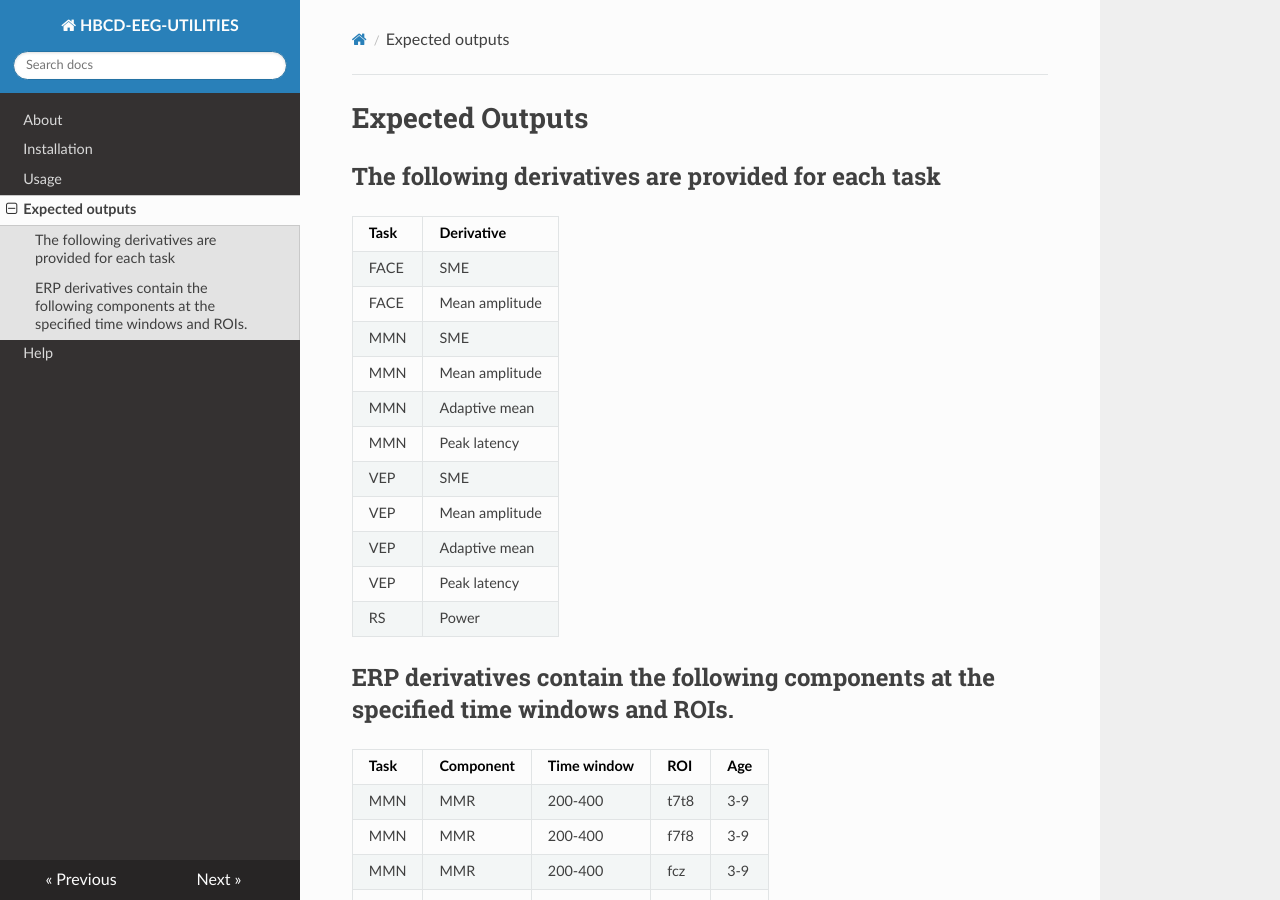
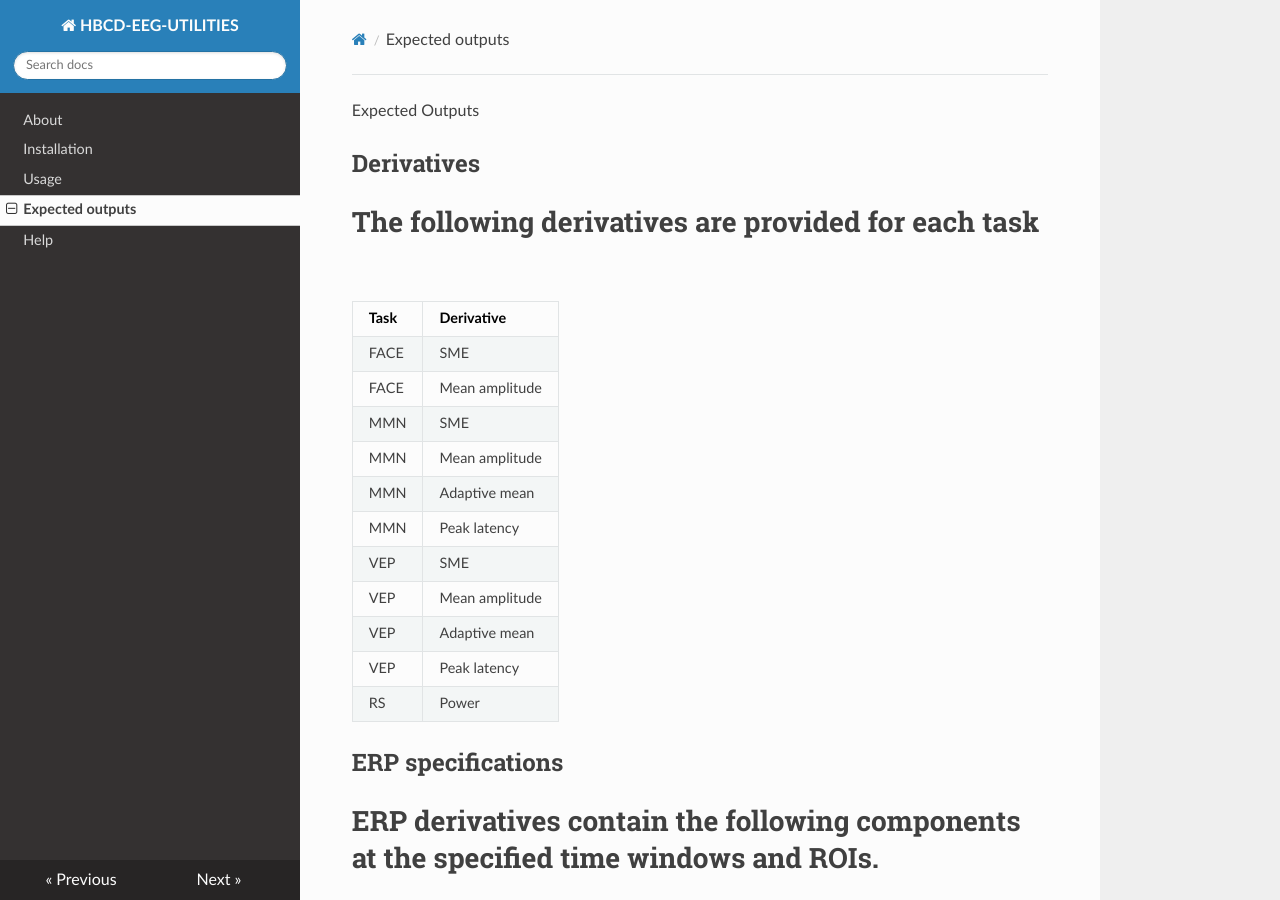
Before and after one commit to Child-Development-Lab/HBCD-EEG-Utilities, an MkDocs documentation site: the page built from docs/expected-outputs.md, in a window 1280 px wide and 900 px high. Built offline with MkDocs 1.6.1, drawn with Linux system fonts in a browser that asks for light colours; nearby versions of some CDN libraries; some of the changed lines change nothing that is shown.

Commit message:
update section titles

```diff
--- a/docs/expected-outputs.md
+++ b/docs/expected-outputs.md
@@ -1,6 +1,7 @@
-# Expected Outputs
+ Expected Outputs
 
-## The following derivatives are provided for each task
+## Derivatives
+# The following derivatives are provided for each task
 
 | Task | Derivative     |
 |------|----------------|
@@ -16,7 +17,8 @@
 | VEP  | Peak latency   |
 | RS   | Power          |
 
-## ERP derivatives contain the following components at the specified time windows and ROIs.
+## ERP specifications
+# ERP derivatives contain the following components at the specified time windows and ROIs.
 
 | Task | Component | Time window | ROI  | Age |
 |------|-----------|-------------|------|-----|
```
